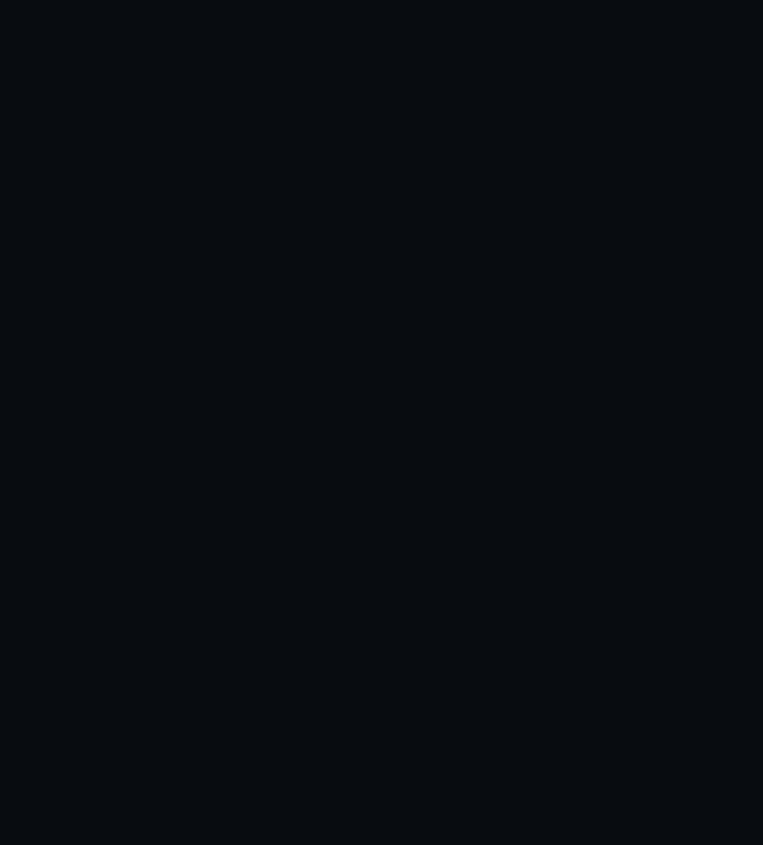
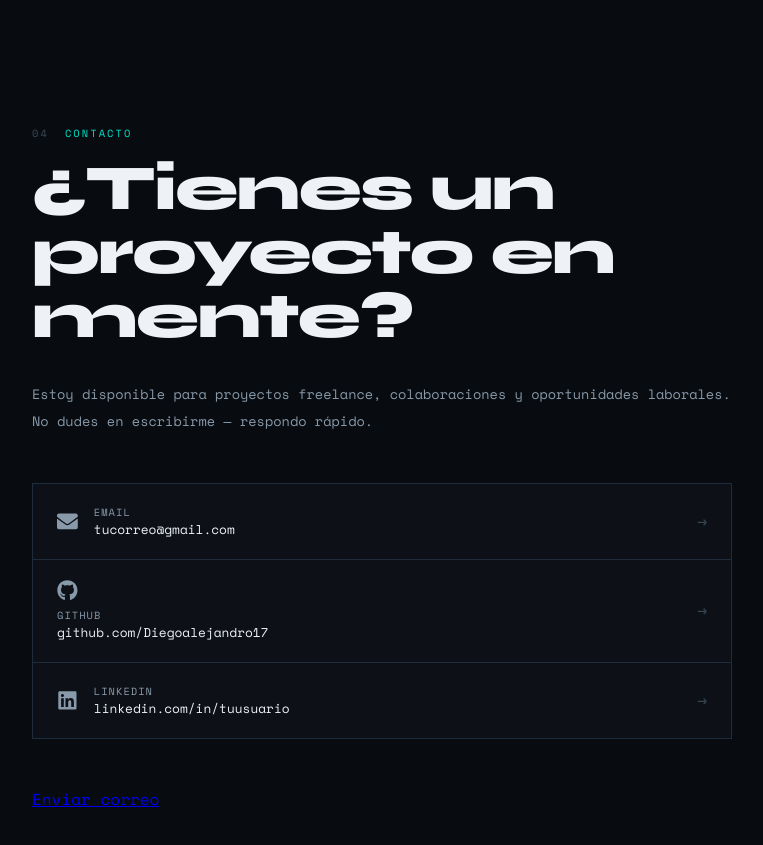
Before and after one commit to Diegoalejandro17/portfolio, a Next.js app: page / in a window 1280 px wide. Shown: the part 3620-4465 px from the top of the page, without its empty margins (16-779 px from the left). Before the commit the page ends 3617 px from the top, so only its background shows below. Built offline with nearby package versions, Linux system fonts and the light colour scheme.

Commit message:
add contact section

```diff
--- a/src/app/page.js
+++ b/src/app/page.js
@@ -2,6 +2,7 @@
 import About from '@/components/About'
 import Projects from '@/components/Projects'
 import Skills from '@/components/Skills'
+import Contact from '@/components/Contact'
 
 export default function Home() {
   return (
@@ -10,6 +11,7 @@
       <About />
       <Projects />
       <Skills />
+      <Contact />
     </main>
   )
 }
--- /dev/null
+++ b/src/components/Contact.js
@@ -0,0 +1,55 @@
+import styles from './Contact.module.css'
+import { FaGithub, FaLinkedin, FaEnvelope } from 'react-icons/fa'
+
+
+export default function Contact() {
+    return (
+        <section className={styles.contact} id="contact">
+            <div className={styles.sectionLabel}>
+                <span>04</span> Contacto
+            </div>
+            <div className={styles.inner}>
+                <h2 className={styles.sectionTitle}>¿Tienes un<br />proyecto en mente?</h2>
+                <p className={styles.desc}>
+                    Estoy disponible para proyectos freelance, colaboraciones y
+                    oportunidades laborales. No dudes en escribirme — respondo rápido.
+                </p>
+                <div className={styles.links}>
+                    <a href="diegoalejandropalomadiaz576@gmail.com" className={styles.linkRow}>
+                        <div className={styles.linkLeft}>
+                            <FaEnvelope className={styles.linkIcon} />
+                            <div>
+                                <div className={styles.linkLabel}>Email</div>
+                                <div className={styles.linkValue}>tucorreo@gmail.com</div>
+                            </div>
+                        </div>
+                        <span className={styles.arrow}>→</span>
+                    </a>
+                    <a href="https://github.com/Diegoalejandro17" target="-blank" className={styles.linkRow}>
+                        <div className={styles.Left}>
+                            <FaGithub className={styles.linkIcon} />
+                            <div>
+                                <div className={styles.linkLabel}>Github</div>
+                                <div className={styles.linkValue}>github.com/Diegoalejandro17</div>
+                            </div>
+                        </div>
+                        <span className={styles.arrow}>→</span>
+                    </a>
+                    <a href="https://linkedin.com/in/tuusuario" target="_blank" className={styles.linkRow}>
+                        <div className={styles.linkLeft}>
+                            <FaLinkedin className={styles.linkIcon} />
+                            <div>
+                                <div className={styles.linkLabel}>LinkedIn</div>
+                                <div className={styles.linkValue}>linkedin.com/in/tuusuario</div>
+                            </div>
+                        </div>
+                            <span className={styles.arrow}>→</span>
+                    </a>
+                </div>
+                <a href="mailto:diegoalejandropalomadiaz576@gmail.com" className={styles.btn}>
+                    Enviar correo
+                </a>
+            </div>
+        </section>
+    )
+}
--- /dev/null
+++ b/src/components/Contact.module.css
@@ -0,0 +1,126 @@
+.contact {
+    padding: 8rem 3rem;
+    background: var(--bg);
+}
+
+.sectionLabel {
+    display:flex;
+    align-items: center;
+    gap: 1rem;
+    font-size: 0.65rem;
+    letter-spacing: 0.2em;
+    text-transform: uppercase;
+    color: var(--cyan);
+    margin-bottom: 1rem;
+}
+
+.sectionLabel span {
+    color: var(--gray2);
+}
+
+.inner {
+    max-width: 700px;
+}
+
+.sectionTitle {
+    font-family: var(--font-display );
+    font-size: clamp(2rem, 5vw, 4rem);
+    font-weight: 800;
+    letter-spacing: -2px;
+    line-height: 1;
+    margin-bottom: 2rem;
+}
+
+.desc {
+    font-size: 0.85rem;
+    color: var(--gray);
+    line-height: 2;
+    margin-bottom: 3rem;
+}
+
+.links {
+    display: flex;
+    flex-direction: column;
+    gap: 1px;
+    background: var(--border);
+    border: 1px solid var(--border);
+    margin-bottom: 3rem;
+}
+
+.linkRow {
+    display: flex;
+    justify-content: space-between;
+    align-items: center;
+    background: var(--bg2);
+    padding: 1.25rem 1.5rem;
+    text-decoration: none;
+    transition: background 0.3s;
+}
+
+.linkRow:hover {
+    background: var(--bg3);
+}
+
+.linkLeft {
+    display: flex;
+    align-items: center;
+    gap: 1rem;
+}
+
+.linkIcon {
+    font-size: 1.3rem;
+    color: var(--gray);
+    transition: color 0.3s;
+}
+
+.linkRow:hover .linkIcon {
+    color: var(--purple-hover);
+}
+
+.linkLabel {
+    font-size: 0.65rem;
+    text-transform: uppercase;
+    letter-spacing: 0.1em;
+    color: var(--gray);
+}
+
+.linkValue {
+    font-size: 0.8rem;
+    color: var(--white);
+    transition: color 0.3s;
+}
+
+.linkRow:hover .linkValue {
+    color: var(--purple-hover)
+}
+
+.arrow {
+    color: var(--gray2);
+    font-size: 1rem;
+    transition: transform 0.3s, color 0.3s;
+}
+
+.linkRow:hover .arrow {
+    transform: inline-flex;
+    align-items: center;
+    gap: 0.5rem;
+    padding: 0.75rem 1.75rem;
+    font-family: var(--font-mono);
+    font-size: 0.75rem;
+    letter-spacing: 0.08em;
+    text-transform: uppercase;
+    text-decoration: none;
+    font-weight: 700;
+    background: var(--purple);
+    color: var(--white);
+    transition: all 0.3s;
+}
+
+.btn:hover {
+    background: var(--purple-hover);
+    box-shadow: 0 0 30px var(--purple-glow);
+}
+
+@media (max-width: 768px) {
+    .contact { padding: 5rem 1.5rem; }
+}
```
